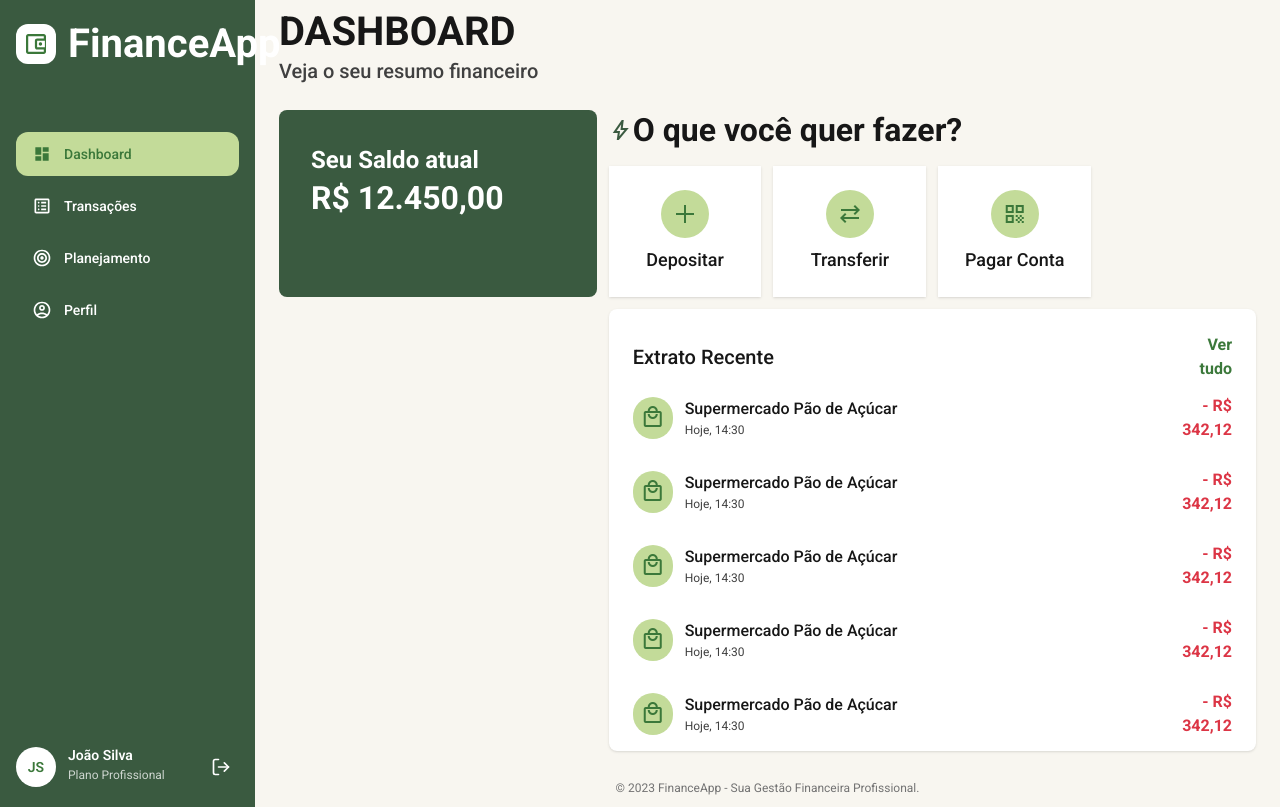
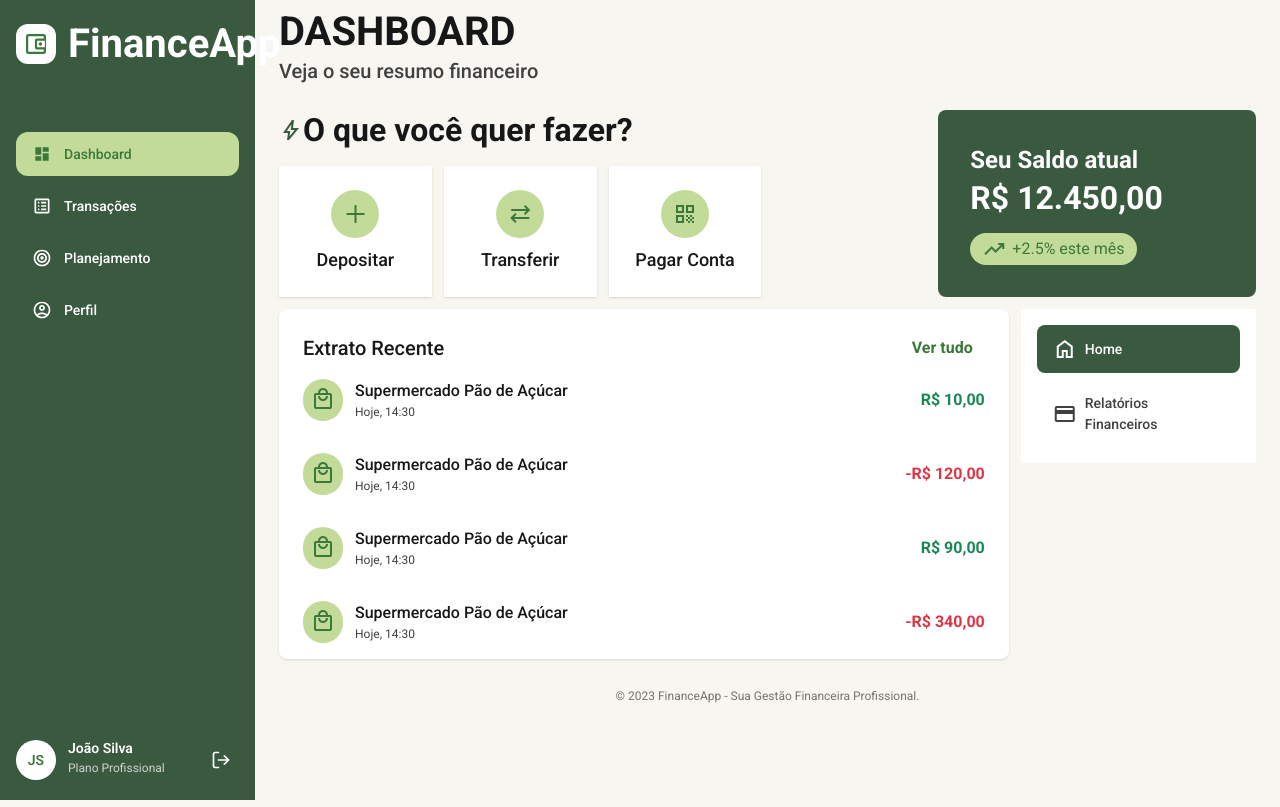
Before and after one commit to Guilhermeneves142/tech-challenge, a Next.js app: page /dashboard in a window 1280 px wide. Built offline with nearby package versions, Linux system fonts and the light colour scheme.

Commit message:
novas correções de layout do dashboard

```diff
--- a/src/app/(main)/components/depositButton.tsx
+++ /dev/null
@@ -1,16 +0,0 @@
-type Props = {
-	text: string,
-	icon: string,
-	className: string
-}
-
-export default function DepositButton({text, icon, className}: Props) {
-	return (
-		<button className={["bg-white py-6 flex flex-col justify-center items-center shadow cursor-pointer",className].join(" ")}>
-			<span className="material-symbols-outlined bg-brand-secondary text-brand-primary p-3 rounded-full hover:opacity-85">
-				{icon}
-			</span>
-			<span className="text-[18px] font-medium pt-2">{text}</span>
-		</button>
-	)
-}
--- a/src/app/(main)/components/transferTable.tsx
+++ /dev/null
@@ -1,34 +0,0 @@
-export default function TransferTable() {
-	return (
-		<table className="w-full">
-			<thead className="">
-				<tr >
-					<th className="text-[20px] font-medium w-[90%] text-start mb-4">Extrato Recente</th>
-					<th className="text-primary text-end mb-4 cursor-pointer">Ver tudo</th>
-				</tr>
-			</thead>
-			<tbody>
-				{
-					[1,2,3,4,5].map((e) => {
-						return (
-							<tr key={e}>
-								<td className="flex py-4">
-									<span className="p-2 rounded-full material-symbols-outlined text-brand-primary bg-brand-secondary">local_mall</span>
-									<article className="flex flex-col ml-3">
-										<strong className="text-text-primary font-medium text-[16px]">Supermercado Pão de Açúcar</strong>
-										<span className="text-text-secondary text-[12px]">Hoje, 14:30</span>
-									</article>
-								</td>
-								<td className="text-end">
-									<span className="font-bold text-feedback-error text-[16px]">
-										- R$ 342,12
-									</span>
-								</td>
-							</tr>
-						)
-					})
-				}
-			</tbody>
-		</table>
-	)
-}
--- /dev/null
+++ b/src/app/(main)/dashboard/components/actionButton.tsx
@@ -0,0 +1,21 @@
+import Link from "next/link"
+
+type Props = {
+	text: string,
+	icon: string,
+	className?: string,
+	route: string
+}
+
+export default function ActionButton({text, icon, className, route}: Props) {
+	return (
+		<Link
+			href={route}
+			className={["bg-white py-6 flex flex-col justify-center items-center shadow cursor-pointer hover:bg-gray-100",className].join(" ")}>
+			<span className="material-symbols-outlined bg-brand-secondary text-brand-primary p-3 rounded-full">
+				{icon}
+			</span>
+			<span className="text-[18px] font-medium pt-2">{text}</span>
+		</Link>
+	)
+}
--- /dev/null
+++ b/src/app/(main)/dashboard/components/dashboardMenu.tsx
@@ -0,0 +1,60 @@
+"use client"
+
+import Link from "next/link";
+import { useState } from "react"
+
+export default function DashboardMenu() {
+
+	const [ selectedMenu, setSelectedMenu] = useState("home");
+
+	function checkSelected(key: string) {
+		return selectedMenu == key
+	}
+
+	return (
+		<section className="bg-white w-full p-4 flex flex-col gap-2">
+			<DashboardMenuItem
+				name="Home"
+				route="/dashboard"
+				icon="home"
+				selected={checkSelected("home")}
+				onSelect={() => setSelectedMenu("home")}
+			/>
+			<DashboardMenuItem
+				name="Relatórios Financeiros"
+				icon="credit_card"
+				route="/finantial-reports"
+				selected={checkSelected("finantial-reports")}
+				onSelect={() => setSelectedMenu("finantial-reports")}
+			/>
+		</section>
+	)
+}
+
+type DashboardMenuItemProps = {
+	name: string;
+	route: string;
+	selected: boolean;
+	icon: string;
+	onSelect: () => void;
+}
+
+function DashboardMenuItem({name, route, selected, onSelect, icon}: DashboardMenuItemProps) {
+	const itemClass = selected
+		? "text-white bg-brand-tertiary hover:opacity-90"
+		: "text-text-secondary hover:bg-gray-100"
+
+	return (
+			<Link
+				className={["px-4 py-3  rounded-md flex items-center gap-2", itemClass].join(" ")}
+				onClick={onSelect}
+				role="button"
+				tabIndex={0}
+				aria-label={name}
+				href={route}
+			>
+				<span className="font-medium text-[14px] material-symbols-outlined">{icon}</span>
+				<span className="font-medium text-[14px]">{name}</span>
+			</Link>
+	)
+}
--- /dev/null
+++ b/src/app/(main)/dashboard/components/transferTable.tsx
@@ -0,0 +1,86 @@
+import Link from "next/link";
+
+export default function TransferTable() {
+
+	const itemsTable = [
+		{
+			icon: "local_mall",
+			description: "Supermercado Pão de Açúcar",
+			date: "Hoje, 14:30",
+			value: 10
+		},
+		{
+			icon: "local_mall",
+			description: "Supermercado Pão de Açúcar",
+			date: "Hoje, 14:30",
+			value: -120
+		},
+		{
+			icon: "local_mall",
+			description: "Supermercado Pão de Açúcar",
+			date: "Hoje, 14:30",
+			value: 90
+		},
+		{
+			icon: "local_mall",
+			description: "Supermercado Pão de Açúcar",
+			date: "Hoje, 14:30",
+			value: -340
+		}
+	]
+	return (
+		<table className="w-full">
+			<thead className="">
+				<tr>
+					<th className="text-[20px] font-medium text-start mb-4 pl-6">Extrato Recente</th>
+					<th className="text-primary text-end mb-4 cursor-pointer pr-6">
+						<Link href="/transferences" className="hover:bg-secondary w-fit px-3 py-2 rounded-full">Ver tudo</Link>
+					</th>
+				</tr>
+			</thead>
+			<tbody>
+				{
+					itemsTable.map((item, index) => {
+						return (
+							<TransferTableItem key={index} {...item} />
+						)
+					})
+				}
+			</tbody>
+		</table>
+	)
+}
+
+type TransferTableItemProps = {
+	icon: string;
+	description: string;
+	date: string;
+	value: number;
+}
+
+function TransferTableItem({icon, description, date, value}: TransferTableItemProps) {
+
+
+	const classColorValue = value < 0 ? "text-feedback-error" : "text-feedback-success"
+	const valueFormatted = new Intl.NumberFormat('pt-BR', {
+		style: 'currency',
+		currency: 'BRL',
+	}).format(value);
+
+	return (
+		<tr className="hover:bg-gray-100">
+			<td className="flex py-4 pl-6">
+				<span className="p-2 rounded-full material-symbols-outlined text-brand-primary bg-brand-secondary">{icon}</span>
+				<article className="flex flex-col ml-3">
+					<strong className="text-text-primary font-medium text-[16px]">{description}</strong>
+					<span className="text-text-secondary text-[12px]">{date}</span>
+				</article>
+			</td>
+			<td className="text-end pr-6">
+				<span className={["font-bold text-[16px]",classColorValue].join(" ")}>
+					{valueFormatted}
+				</span>
+			</td>
+		</tr>
+	)
+}
--- a/src/app/(main)/dashboard/page.tsx
+++ b/src/app/(main)/dashboard/page.tsx
@@ -1,16 +1,11 @@
-import DepositButton from "@/app/(main)/components/depositButton";
-import TransferTable from "@/app/(main)/components/transferTable";
+import DashboardMenu from "./components/dashboardMenu";
+import ActionButton from "./components/actionButton";
+import TransferTable from "./components/transferTable";
 
 export default function DashboardPage() {
   return (
     <section className="grid grid-cols-12 gap-3">
-      <article className="bg-brand-tertiary w-full p-8 rounded-md col-span-4">
-        <strong className="text-nowrap text-white text-[24px] font-bold">
-          Seu Saldo atual
-        </strong>
-        <h2 className="text-white text-[48px] font-bold">R$ 12.450,00</h2>
-      </article>
-      <section className="col-span-8">
+      <section className="min-[1400px]:col-span-9 col-span-8">
         <article className="flex items-center pb-4">
           <span className="text-[24px] material-symbols-outlined text-brand-tertiary">
             bolt
@@ -18,22 +13,39 @@ export default function DashboardPage() {
           <h2 className="text-[24px] font-bold">O que você quer fazer?</h2>
         </article>
         <section className="grid grid-cols-12 gap-3">
-          <DepositButton className="col-span-3" text="Depositar" icon="add_2" />
-          <DepositButton
+          <ActionButton className="col-span-3" text="Depositar" icon="add_2" route="/deposit"/>
+          <ActionButton
             className="col-span-3"
             text="Transferir"
             icon="sync_alt"
+            route="/transfer"
           />
-          <DepositButton
+          <ActionButton
             className="col-span-3"
             text="Pagar Conta"
             icon="qr_code"
+            route="/qr-code"
           />
         </section>
       </section>
-      <section className="col-span-4">{/* vai ter isso? */}</section>
-      <section className="col-span-8 bg-white pt-6 px-6 rounded-md shadow">
+      <article className="bg-brand-tertiary w-full p-8 rounded-md min-[1400px]:col-span-3 col-span-4 flex flex-col justify-between">
+        <div>
+          <strong className="text-nowrap text-white text-[24px] font-bold">
+            Seu Saldo atual
+          </strong>
+          <h2 className="text-white text-[48px] font-bold">R$ 12.450,00</h2>
+        </div>
+        <div className="bg-secondary w-fit text-brand-primary px-3 py-1 rounded-full flex items-center">
+          <span  className="text-[12px] material-symbols-outlined mr-1.5">trending_up</span>
+          +2.5% este mês
+        </div>
+      </article>
+
+      <section className="col-span-9 bg-white pt-6 rounded-md shadow">
         <TransferTable />
+      </section>
+      <section className="col-span-3">
+        <DashboardMenu/>
       </section>
     </section>
   );
--- a/src/app/layout.tsx
+++ b/src/app/layout.tsx
@@ -11,7 +11,7 @@ export default function RootLayout({
       <head>
         <link
           rel="stylesheet"
-          href="https://fonts.googleapis.com/css2?family=Material+Symbols+Outlined&icon_names=add_2,bolt,local_mall,qr_code,sync_alt&display=block"
+          href="https://fonts.googleapis.com/css2?family=Material+Symbols+Outlined&icon_names=add_2,bolt,credit_card,home,local_mall,qr_code,sync_alt,trending_up&display=block"
         />
       </head>
       <body className="min-h-screen bg-background text-foreground">
```
